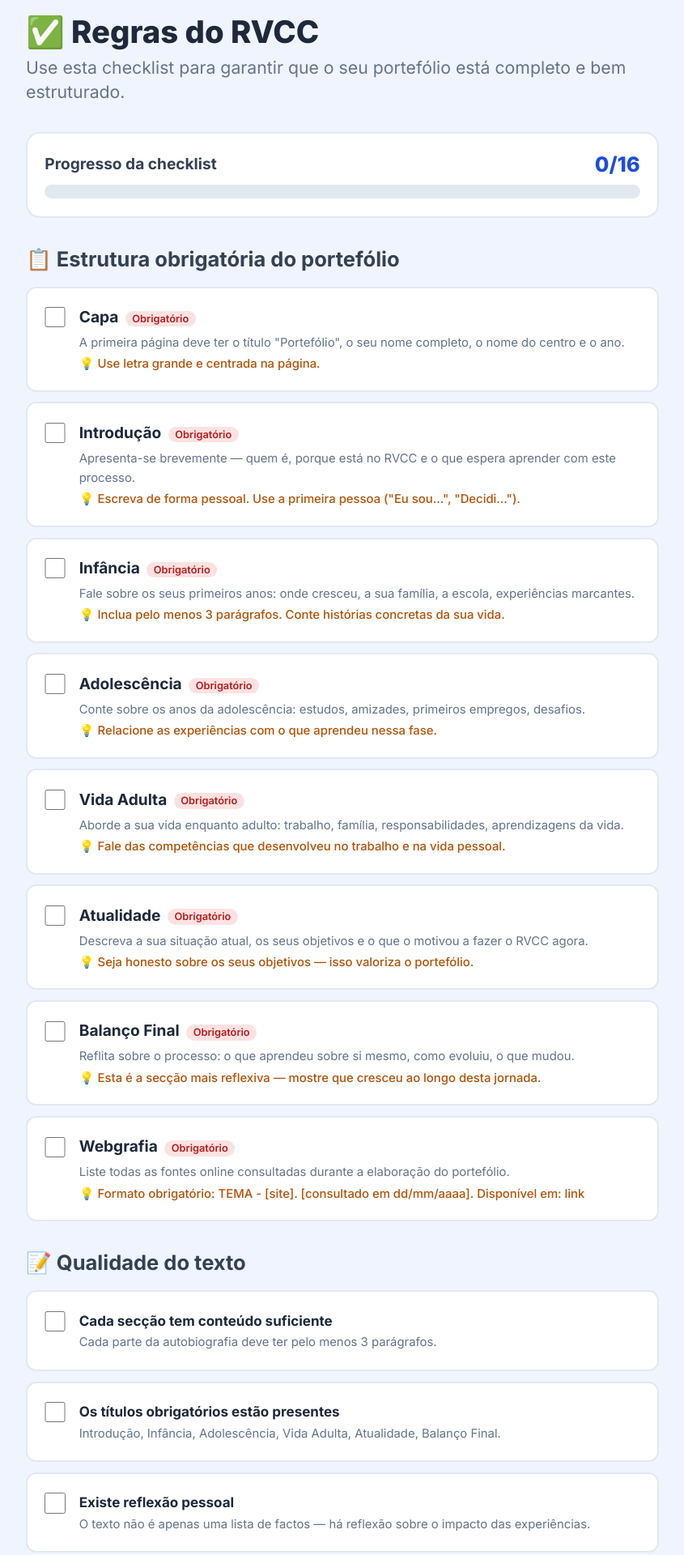
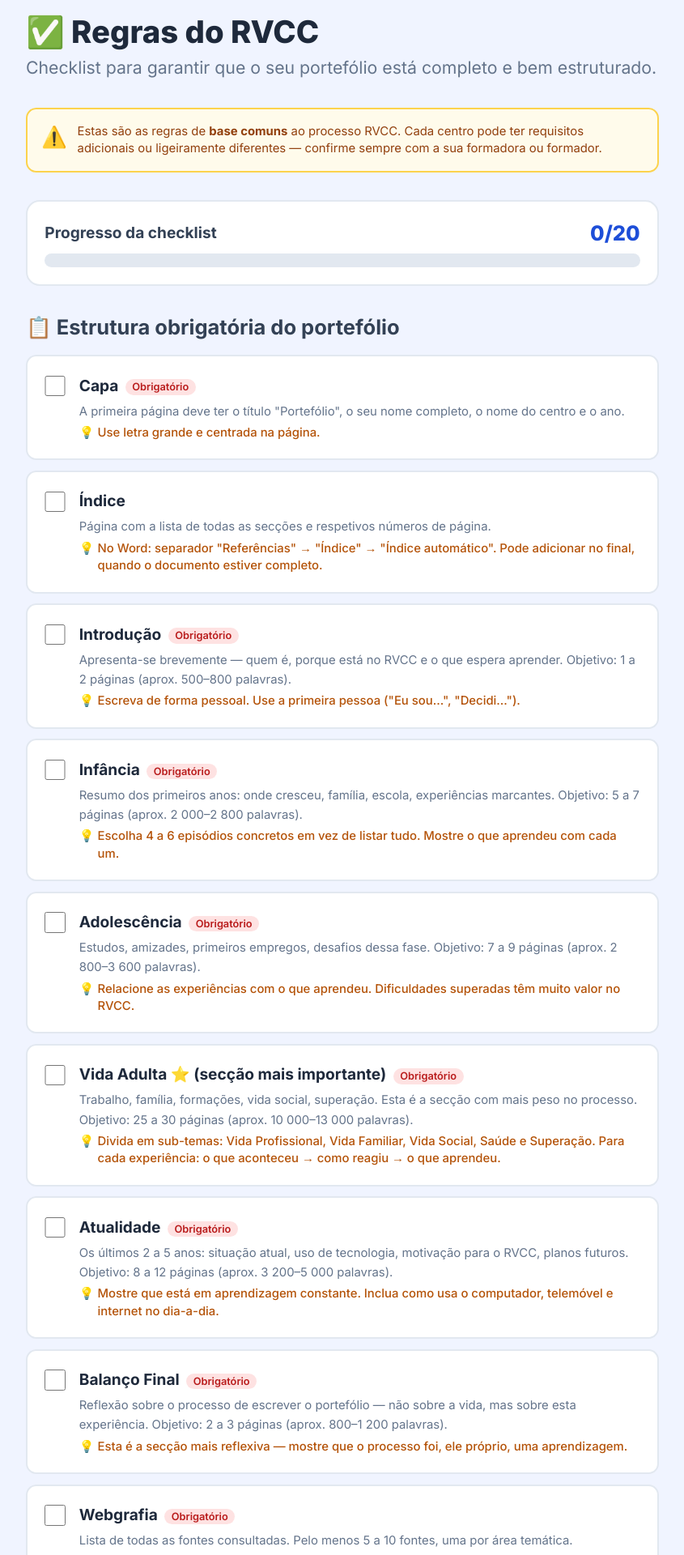
Before and after one commit to julioz07/apoio-RVCC, a React (Vite) app: page /#/regras in a window 1280 px wide. Shown: the part 120-2040 px from the top of the page at 81% size, without its empty margins (217-1062 px from the left). Built offline with nearby package versions, Linux system fonts and the light colour scheme; the HTML template or start-up script is replaced by a standard one.

Commit message:
feat: update rules page with page targets, section weights and regional variation note

```diff
--- a/src/data/rules.ts
+++ b/src/data/rules.ts
@@ -21,65 +21,75 @@ export const portfolioRules: Rule[] = [
     tip: 'Use letra grande e centrada na página.',
   },
   {
+    id: 'indice',
+    title: 'Índice',
+    description: 'Página com a lista de todas as secções e respetivos números de página.',
+    required: false,
+    tip: 'No Word: separador "Referências" → "Índice" → "Índice automático". Pode adicionar no final, quando o documento estiver completo.',
+  },
+  {
     id: 'introducao',
     title: 'Introdução',
-    description: 'Apresenta-se brevemente — quem é, porque está no RVCC e o que espera aprender com este processo.',
+    description: 'Apresenta-se brevemente — quem é, porque está no RVCC e o que espera aprender. Objetivo: 1 a 2 páginas (aprox. 500–800 palavras).',
     required: true,
     tip: 'Escreva de forma pessoal. Use a primeira pessoa ("Eu sou...", "Decidi...").',
   },
   {
     id: 'infancia',
     title: 'Infância',
-    description: 'Fale sobre os seus primeiros anos: onde cresceu, a sua família, a escola, experiências marcantes.',
+    description: 'Resumo dos primeiros anos: onde cresceu, família, escola, experiências marcantes. Objetivo: 5 a 7 páginas (aprox. 2 000–2 800 palavras).',
     required: true,
-    tip: 'Inclua pelo menos 3 parágrafos. Conte histórias concretas da sua vida.',
+    tip: 'Escolha 4 a 6 episódios concretos em vez de listar tudo. Mostre o que aprendeu com cada um.',
   },
   {
     id: 'adolescencia',
     title: 'Adolescência',
-    description: 'Conte sobre os anos da adolescência: estudos, amizades, primeiros empregos, desafios.',
+    description: 'Estudos, amizades, primeiros empregos, desafios dessa fase. Objetivo: 7 a 9 páginas (aprox. 2 800–3 600 palavras).',
     required: true,
-    tip: 'Relacione as experiências com o que aprendeu nessa fase.',
+    tip: 'Relacione as experiências com o que aprendeu. Dificuldades superadas têm muito valor no RVCC.',
   },
   {
     id: 'vida-adulta',
-    title: 'Vida Adulta',
-    description: 'Aborde a sua vida enquanto adulto: trabalho, família, responsabilidades, aprendizagens da vida.',
+    title: 'Vida Adulta ⭐ (secção mais importante)',
+    description: 'Trabalho, família, formações, vida social, superação. Esta é a secção com mais peso no processo. Objetivo: 25 a 30 páginas (aprox. 10 000–13 000 palavras).',
     required: true,
-    tip: 'Fale das competências que desenvolveu no trabalho e na vida pessoal.',
+    tip: 'Divida em sub-temas: Vida Profissional, Vida Familiar, Vida Social, Saúde e Superação. Para cada experiência: o que aconteceu → como reagiu → o que aprendeu.',
   },
   {
     id: 'atualidade',
     title: 'Atualidade',
-    description: 'Descreva a sua situação atual, os seus objetivos e o que o motivou a fazer o RVCC agora.',
+    description: 'Os últimos 2 a 5 anos: situação atual, uso de tecnologia, motivação para o RVCC, planos futuros. Objetivo: 8 a 12 páginas (aprox. 3 200–5 000 palavras).',
     required: true,
-    tip: 'Seja honesto sobre os seus objetivos — isso valoriza o portefólio.',
+    tip: 'Mostre que está em aprendizagem constante. Inclua como usa o computador, telemóvel e internet no dia-a-dia.',
   },
   {
     id: 'balanco',
     title: 'Balanço Final',
-    description: 'Reflita sobre o processo: o que aprendeu sobre si mesmo, como evoluiu, o que mudou.',
+    description: 'Reflexão sobre o processo de escrever o portefólio — não sobre a vida, mas sobre esta experiência. Objetivo: 2 a 3 páginas (aprox. 800–1 200 palavras).',
     required: true,
-    tip: 'Esta é a secção mais reflexiva — mostre que cresceu ao longo desta jornada.',
+    tip: 'Esta é a secção mais reflexiva — mostre que o processo foi, ele próprio, uma aprendizagem.',
   },
   {
     id: 'webgrafia',
     title: 'Webgrafia',
-    description: 'Liste todas as fontes online consultadas durante a elaboração do portefólio.',
+    description: 'Lista de todas as fontes consultadas. Pelo menos 5 a 10 fontes, uma por área temática.',
     required: true,
     tip: 'Formato obrigatório: TEMA - [site]. [consultado em dd/mm/aaaa]. Disponível em: link',
   },
 ]
 
 export const textRulesChecklist: ChecklistItem[] = [
-  { id: 'min-length', label: 'Cada secção tem conteúdo suficiente', description: 'Cada parte da autobiografia deve ter pelo menos 3 parágrafos.' },
-  { id: 'titles', label: 'Os títulos obrigatórios estão presentes', description: 'Introdução, Infância, Adolescência, Vida Adulta, Atualidade, Balanço Final.' },
-  { id: 'reflexion', label: 'Existe reflexão pessoal', description: 'O texto não é apenas uma lista de factos — há reflexão sobre o impacto das experiências.' },
-  { id: 'webgrafia-format', label: 'A webgrafia está no formato correto', description: 'TEMA - [site]. [consultado em dd/mm/aaaa]. Disponível em: link' },
+  { id: 'page-count', label: 'Extensão total adequada', description: 'O portefólio deve ter entre 50 a 70 páginas (ideal). Nunca menos de 40 nem mais de 100 páginas.' },
+  { id: 'vida-adulta-weight', label: 'Vida Adulta é a secção mais extensa', description: 'A Vida Adulta deve ser claramente a secção maior — entre 25 a 30 páginas. É onde o RVCC mais incide.' },
+  { id: 'min-length', label: 'Cada secção tem conteúdo suficiente', description: 'Infância e Adolescência são resumos (5–9 pág. cada). Atualidade: 8–12 pág. Balanço Final: 2–3 pág.' },
+  { id: 'titles', label: 'Os títulos obrigatórios estão presentes', description: 'Introdução, Infância, Adolescência, Vida Adulta, Atualidade, Balanço Final, Webgrafia.' },
+  { id: 'reflexion', label: 'Existe reflexão pessoal', description: 'O texto não é apenas uma lista de factos — há reflexão sobre o impacto das experiências na sua vida.' },
+  { id: 'webgrafia-format', label: 'A webgrafia está no formato correto', description: 'TEMA - [site]. [consultado em dd/mm/aaaa]. Disponível em: link. Mínimo 5 a 10 fontes.' },
   { id: 'no-double-spaces', label: 'Sem espaços duplicados', description: 'Não há dois espaços seguidos entre palavras.' },
   { id: 'no-all-caps', label: 'Sem texto todo em maiúsculas', description: 'Evitar escrever parágrafos inteiros em MAIÚSCULAS.' },
-  { id: 'sentence-length', label: 'Frases com comprimento adequado', description: 'As frases não são demasiado longas (mais de 25 palavras).' },
+  { id: 'sentence-length', label: 'Frases com comprimento adequado', description: 'As frases não são demasiado longas (idealmente menos de 25 palavras cada).' },
   { id: 'punctuation', label: 'Pontuação correta', description: 'Os parágrafos terminam com ponto final.' },
+  { id: 'first-person', label: 'Escrito na primeira pessoa', description: 'O texto usa "eu", "a minha", "o meu" — é um documento pessoal e autobiográfico.' },
 ]
 
 export const webgrafiaExample =
--- a/src/pages/Regras.tsx
+++ b/src/pages/Regras.tsx
@@ -20,9 +20,20 @@ export default function Regras() {
           <span aria-hidden="true">✅ </span>Regras do RVCC
         </h1>
         <p className={`text-xl ${highContrast ? 'text-white' : 'text-slate-500'}`}>
-          Use esta checklist para garantir que o seu portefólio está completo e bem estruturado.
+          Checklist para garantir que o seu portefólio está completo e bem estruturado.
         </p>
       </header>
+
+      {/* Aviso de variação regional */}
+      <div className={`rounded-xl border-2 p-4 mb-8 flex gap-3 items-start ${
+        highContrast ? 'bg-black border-white text-white' : 'bg-amber-50 border-amber-300'
+      }`} role="note">
+        <span className="text-2xl flex-shrink-0" aria-hidden="true">⚠️</span>
+        <p className={`text-sm ${highContrast ? 'text-white' : 'text-amber-800'}`}>
+          Estas são as regras de <strong>base comuns</strong> ao processo RVCC. Cada centro pode ter
+          requisitos adicionais ou ligeiramente diferentes — confirme sempre com a sua formadora ou formador.
+        </p>
+      </div>
 
       {/* Progress */}
       <div
```
